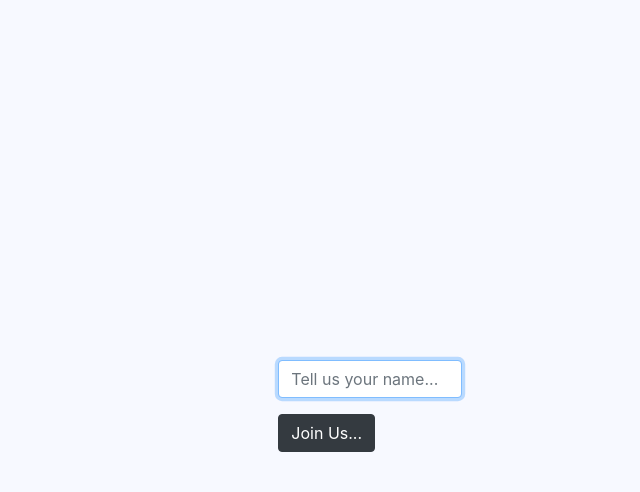
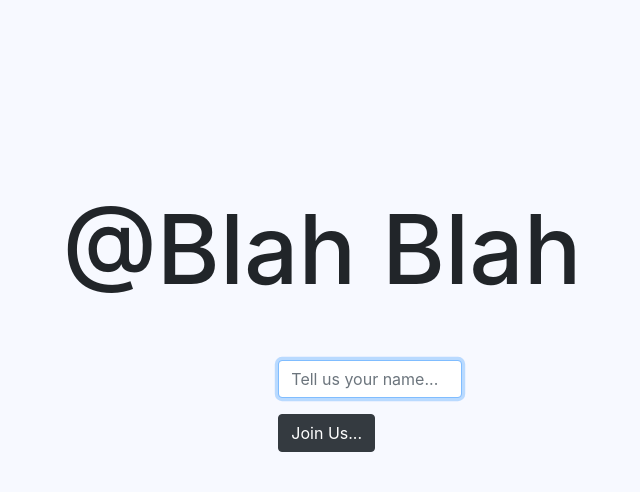
Before and after one commit to Matt-Farncomb/blah-blah-chat-app, a Flask app: page / in a window 1280 px wide. Shown: the top 492 px of the page, without its empty margins (270-910 px from the left). Run offline with Flask 2, Linux system fonts and the light colour scheme; parts of the project's set-up code (start-up, migrations or seed data) failed here and were passed over; some libraries are stand-ins or nearby versions.

Commit message:
Bug fixing and font changes

```diff
--- a/application.py
+++ b/application.py
@@ -412,11 +412,12 @@ def check_channels(target):
 
 @socketio.on("which channel")
 def send_users_channels():
-	print("sending users channels")
 	temp = {}
-	if session["name"] in current_users:
-		temp = {"chan":current_users[session["name"]],
-				"name":session["name"]
-				}
-	emit("update users", temp,
-		broadcast=True)
+	# if session["name"] in current_users:
+	if "name" in session:
+		if session["name"] in current_users:
+			temp = {"chan":current_users[session["name"]],
+					"name":session["name"]
+					}
+			emit("update users", temp,
+			broadcast=True)
--- a/static/channel.js
+++ b/static/channel.js
@@ -73,7 +73,8 @@ document.addEventListener('DOMContentLoaded', () => {
                 /*temp = msgBox.value.split("");
                 temp = temp.slice(1,temp.length).join("")*/
                 target = msgBox.value.slice(1,temp.length);
-                console.log(target);
+                target = target.toLowerCase();
+                console.log(`lowercase: ${target}`);
 
                 socket.emit('check', target)
                 /*location = `http://127.0.0.1:5000/channels/${target}`*/
--- a/templates/new_channel_template.html
+++ b/templates/new_channel_template.html
@@ -14,7 +14,7 @@
 			 /*--- All ---*/
 			body {
 				list-style: none;
-				font-family: courier new;
+				font-family: verdana;
 			}
 
 			:root {
--- a/templates/new_welcome.html
+++ b/templates/new_welcome.html
@@ -21,6 +21,14 @@
 
           .col-12 {
             height:45vh;
+          }
+
+          h1 {
+            text-align: center;
+            padding-top: 2em;
+            padding-right: 1em;
+            font-size: 6em;
+
           }
 
           body {
@@ -48,7 +56,9 @@
     <body>
       <div class="container-fluid" id="welcome-page">
         <div class="row">
-          <div class="col-12"></div>
+          <div class="col-12">
+            <h1>@Blah Blah</h1>
+          </div>
         </div>
         <div class="row" id="welcome-form-row">
           <div class="col-5"></div>
```
